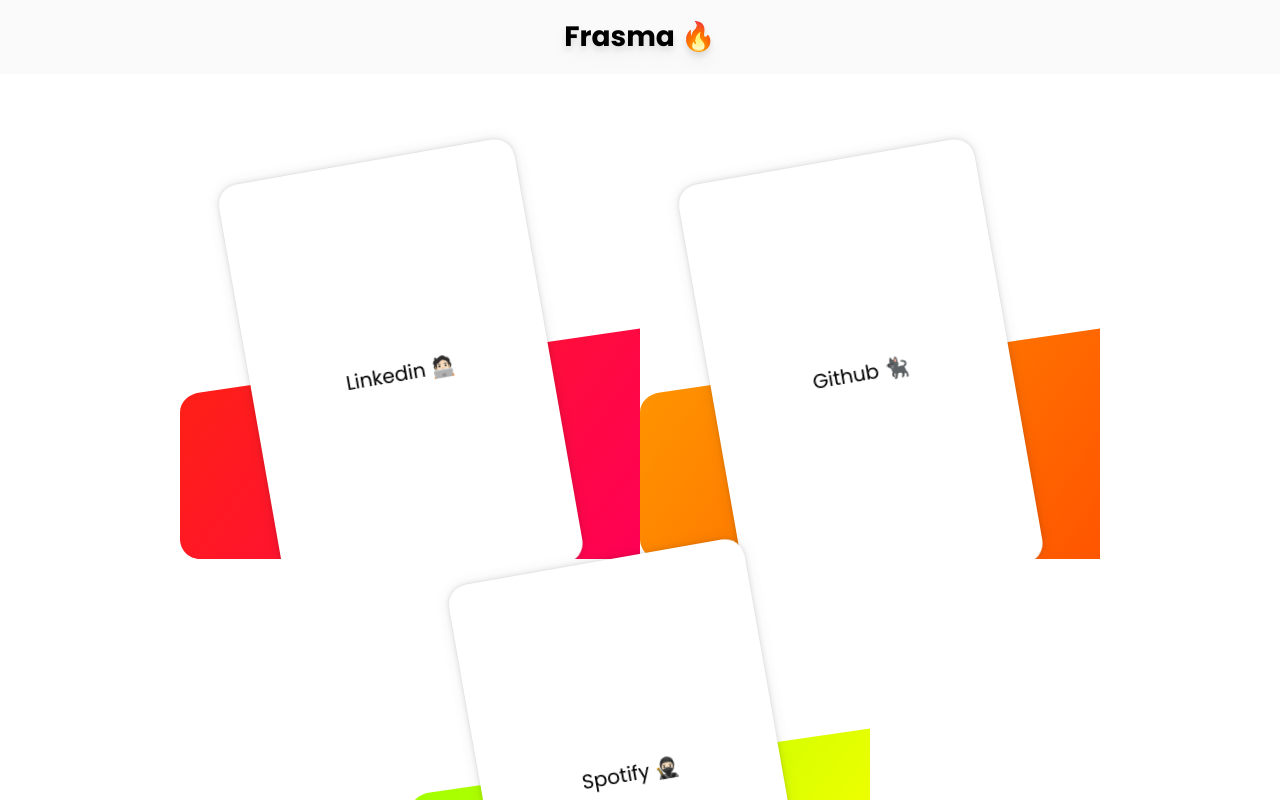
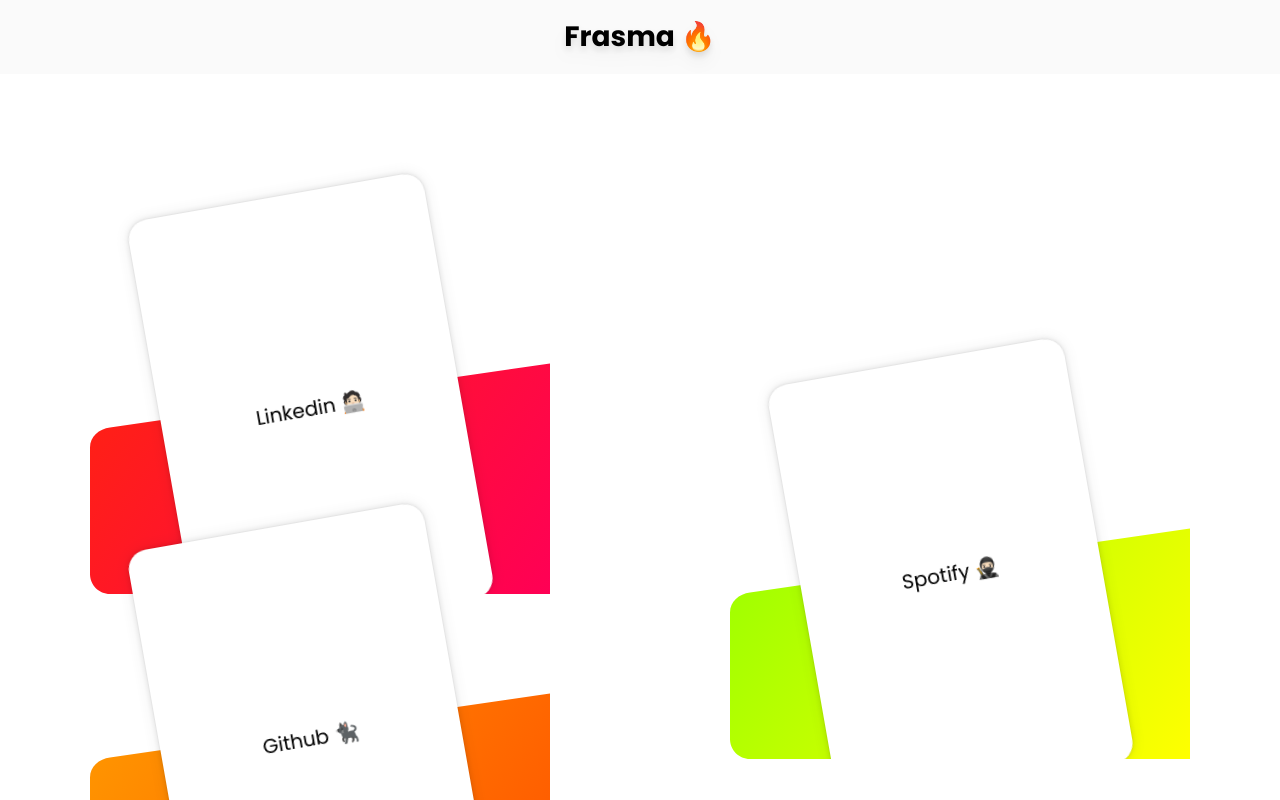
Before and after one commit to francemazzi/frasma, a Next.js app: page /linktree in a window 1280 px wide. Shown: the top 800 px of the page. Built offline with nearby package versions, Linux system fonts and the light colour scheme.

Commit message:
fix: linktree css

```diff
--- a/pages/linktree.tsx
+++ b/pages/linktree.tsx
@@ -73,7 +73,7 @@
 
 export default function Linktree() {
   return (
-    <div className="h-screen flex lg:flex-wrap justify-center md:flex-row flex-col items-center">
+    <div className="h-screen flex lg:flex-wrap md:flex-col justify-center flex-col items-center">
       {food.map(([emoji, hueA, hueB]) => (
         <Card emoji={emoji} hueA={hueA} hueB={hueB} key={emoji} />
       ))}
```
